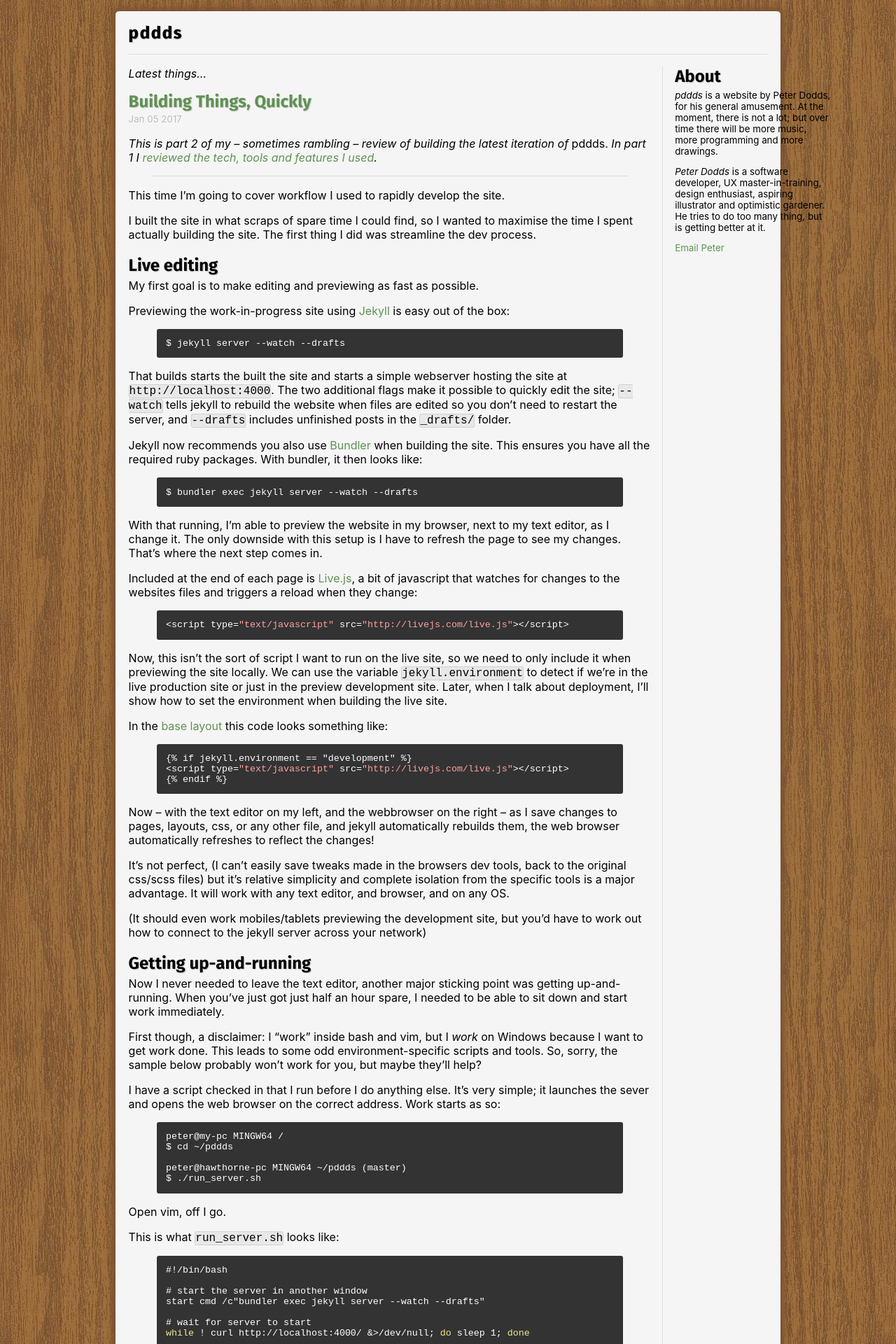
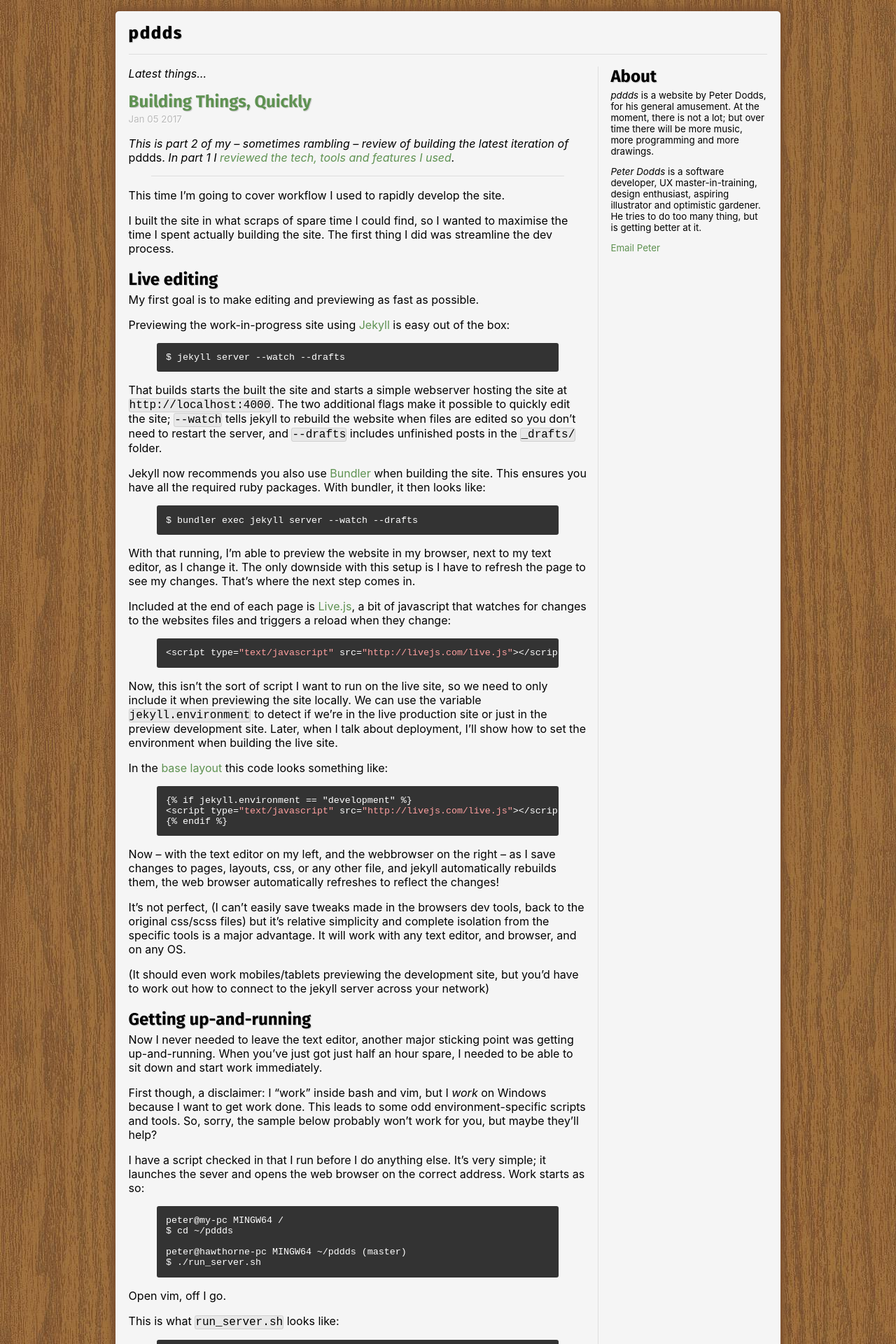
Before and after one commit to m0tive/pddds.com, a Jekyll site: the page built from index.md, in a window 1280 px wide. Shown: the top 1920 px of the page at 70% size. Built offline with Jekyll 4.4.1, drawn with Linux system fonts in a browser that asks for light colours.

Commit message:
Fix flex main section width
This was causing the about section to overflow on desktop

```diff
--- a/css/base.scss
+++ b/css/base.scss
@@ -202,6 +202,7 @@ a {
         padding-left:0;
         border-left:0;
         order: 1;
+        width: 0%; // hack to fix main width on FF
     }
 
     > aside {
@@ -234,6 +235,7 @@ a {
 
         > main {
             border-top: 0;
+            width: unset; // remove flex hack
         }
         > aside {
             border-bottom: 0;
```
